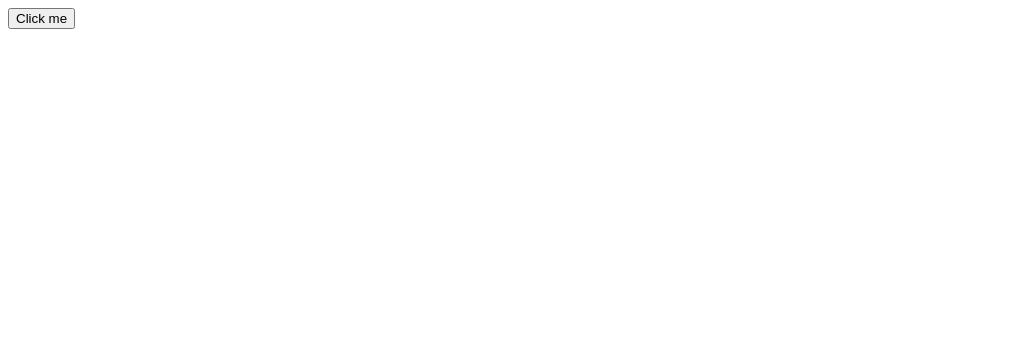
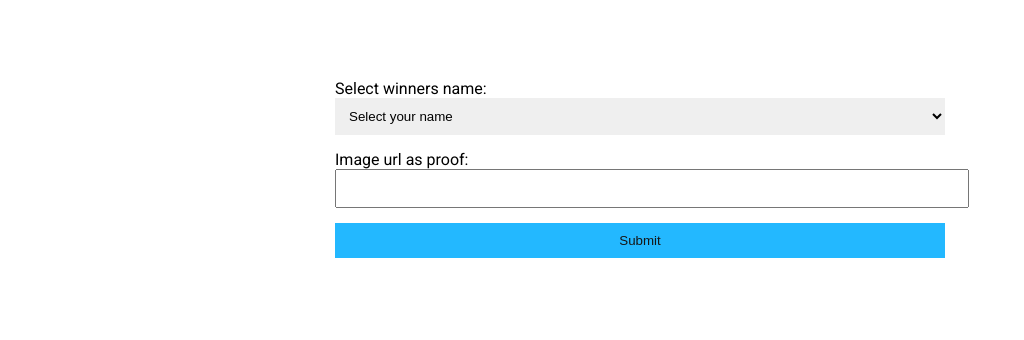
Before and after one commit to SchoolOfCode/hackathon-energiser-score-tracker-the_epic_cacti_zaid-khang, a website: page views/index.html in a window 1280 px wide. Shown: the whole page, without its empty margins (0-1024 px from the left). Drawn offline with Linux system fonts and the light colour scheme.

Commit message:
Continuation

```diff
--- a/models/bootcampers.js
+++ b/models/bootcampers.js
@@ -14,6 +14,12 @@ async function incrementScore(id){
     // return sql
 }
 
+//get bootcamper by id
+async function getBootcampersById(id){
+    const res = await query(`SELECT * FROM cohort_4 WHERE id = $1`, [id])
+    return res
+}
+
 module.exports = {
     getAllBootcampers,
     incrementScore
--- a/views/index.html
+++ b/views/index.html
@@ -9,9 +9,72 @@
 	</head>
 
 	<body>
+        <div class="container">
+            <div class="players">
+                <form>
+                    <label>Select winners name:</label>
+                    <select class="dropdown">
+                        <option value="0">Select your name</option>
+                        <option value="Zaid">Zaid</option>
+                        <option value="Khang">Khang</option>
+                        <option value="Laura">Laura</option>
+                        <option value="Hazie">Hazie</option>
+                        <option value="Carl">Carl</option>
+                        <option value="Natalie">Natalie</option>
+                        <option value="Ismail">Ismail</option>
+                        <option value="Tom">Tom</option>
+                        <option value="Mahdi">Mahdi</option>
+                        <option value="Hajoo">Hajoo</option>
+                        <option value="Alice">Alice</option>
+                        <option value="William">William</option>
+                        <option value="Jon">Jon</option>
+                        <option value="Aftab">Aftab</option>
+                        <option value="Jeremy">Jeremy</option>
+                        <option value="Shanice">Shanice</option>
+                        <option value="Michael">Michael</option>
+                        <option value="Freshta">Freshta</option>
+                        <option value="Becky">Becky</option>
+                        <option value="Jessica">Jessica</option>
+                        <option value="Fadumo">Fadumo</option>
+                        <option value="Anna-Marie">Anna-Marie</option>
+                        <option value="Patrick">Patrick</option>
+                        <option value="Kawalpreet">Kawalpreet</option>
+                        <option value="James">James</option>
+                        <option value="Bradley">Bradley</option>
+                        <option value="Isabel">Isabel</option>
+                        <option value="Piper">Piper</option>
+                        <option value="Tommy">Tommy</option>
+                        <option value="Emma">Emma</option>
+                        <option value="Dan">Dan</option>
+                        <option value="Charlie">Charlie</option>
+                        <option value="Jo-Anne">Jo-Anne</option>
+                        <option value="Arshi">Arshi</option>
+                        <option value="Amelia">Amelia</option>
+                        <option value="Stefan">Stefan</option>
+                        <option value="Daniela">Daniela</option>
+                        <option value="Anna">Anna</option>
+                        <option value="Valentina">Valentina</option>
+                        <option value="Maxine">Maxine</option>
+                        <option value="Daniel">Daniel</option>
+                        <option value="Bryan">Bryan</option>
+                        <option value="Katie">Katie</option>
+                        <option value="Ionut">Ionut</option>
+                        <option value="Kunmi">Kunmi</option>
+                    </select>
+                </form>
+            </div>
 
-        <button onclick="submit()">Click me</button>
+            <div class="imageUrl">
+                    <form class="form">
+                        <label>Image url as proof:</label>
+                        <input type="text" id="urlInput">
+                    </form>
 
+                    <button onclick="submit()" class="btn">Submit</button>
+
+            </div>
+
+        </div>
     </body>
     <script src="main.js" type="text/javascript"></script>
 
--- a/views/styles.css
+++ b/views/styles.css
@@ -0,0 +1,50 @@
+@import url('https://fonts.googleapis.com/css?family=Open+Sans&display=swap');
+@import url('https://fonts.googleapis.com/css2?family=Roboto:ital,wght@0,100;0,300;0,400;0,500;0,700;0,900;1,100;1,300;1,400;1,500;1,700;1,900&display=swap');
+
+body {
+    margin: 0 auto;
+    font-family: 'Roboto', sans-serif;
+}
+
+.container{
+    width: 50%;
+    margin: auto;
+    padding: 5%;
+}
+
+.players{
+    text-align: left;
+    margin: 15px;
+}
+
+.imageUrl{
+    text-align: left;
+    margin: 15px;
+}
+
+.btn{
+    margin-top: 15px;
+    background-color: #23B8FF;
+    border: none;
+    padding: 10px;
+    cursor: pointer;
+    color: rgb(22, 22, 22);
+    width: 100%;
+}
+
+.btn:hover{
+    background-color: teal;
+    color: white;
+}
+
+.dropdown{
+    border: none;
+    padding: 10px;
+    width: 100%;
+    text-decoration: none;
+}
+
+#urlInput{
+    width: 100%;
+    padding: 10px;
+}
```
